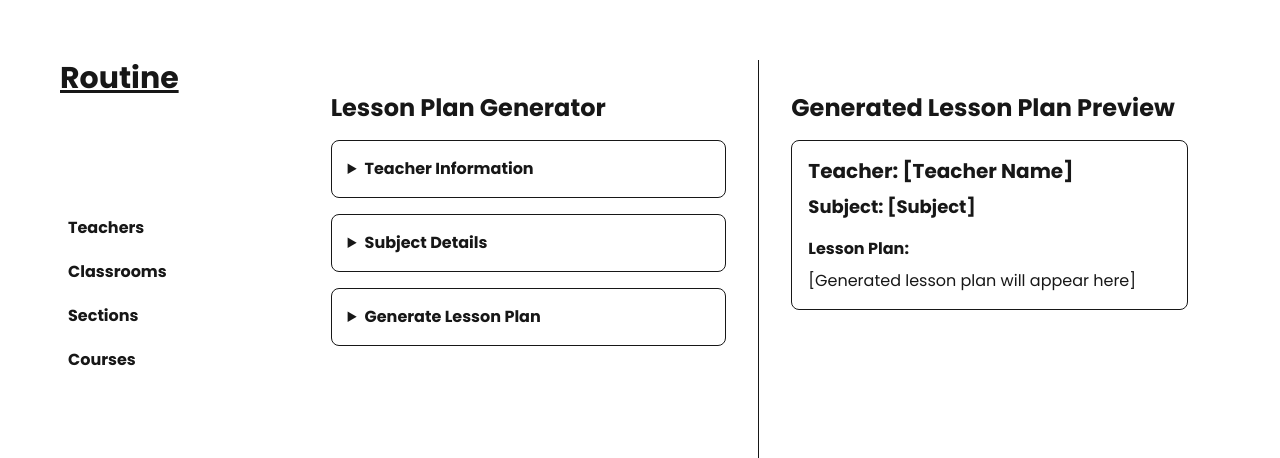
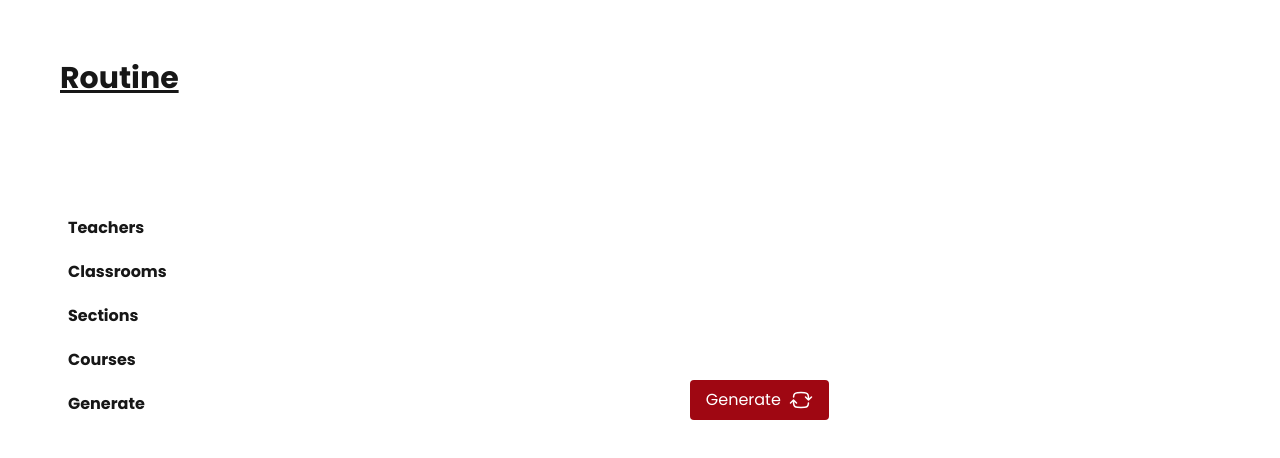
Before and after one commit to sowad1035/me-172-routine, a Next.js app: page / in a window 1280 px wide. Shown: the top 458 px of the page. Built offline with nearby package versions, Linux system fonts and the light colour scheme.

Commit message:
update home page

```diff
--- a/app/globals.css
+++ b/app/globals.css
@@ -24,3 +24,7 @@ body {
   color: var(--foreground);
   font-family: "Poppins", Arial, Helvetica, sans-serif;
 }
+
+button:hover {
+  cursor: pointer;
+}
--- a/app/layout.tsx
+++ b/app/layout.tsx
@@ -45,6 +45,9 @@ export default function RootLayout({
                 <li>
                   <a className="hover:bg-gray-100 p-2 rounded" href="/courses">Courses</a>
                 </li>
+                <li>
+                  <a className="hover:bg-gray-100 p-2 rounded" href="/">Generate</a>
+                </li>
               </ul>
             </div>
           </div>
--- a/app/page.tsx
+++ b/app/page.tsx
@@ -2,45 +2,14 @@ import Image from "next/image";
 
 export default function Home() {
   return (
-    // two column layout with accordian on the left where we can input teacher name and subject and on the right side we preview the generated lesson plan
-    <div className="flex h-screen">
-      <div className="w-1/2 p-8 overflow-y-auto border-r">
-        <h1 className="text-2xl font-bold mb-4">Lesson Plan Generator</h1>
-        <div className="space-y-4">
-          <details className="border rounded-lg p-4">
-            <summary className="font-semibold cursor-pointer">Teacher Information</summary>
-            <div className="mt-2">
-              <label className="block mb-2">Teacher Name:</label>
-              <input type="text" className="w-full border rounded p-2" placeholder="Enter teacher name" />
-            </div>
-          </details>
-          <details className="border rounded-lg p-4">
-            <summary className="font-semibold cursor-pointer">Subject Details</summary>
-            <div className="mt-2">
-              <label className="block mb-2">Subject:</label>
-              <input type="text" className="w-full border rounded p-2" placeholder="Enter subject" />
-            </div>
-          </details>
-          <details className="border rounded-lg p-4">
-            <summary className="font-semibold cursor-pointer">Generate Lesson Plan</summary>
-            <div className="mt-2">
-              <button className="bg-blue-500 text-white px-4 py-2 rounded">Generate</button>
-            </div>
-          </details>
-        </div>
-      </div>
-      <div className="w-1/2 p-8 overflow-y-auto">
-        <h1 className="text-2xl font-bold mb-4">Generated Lesson Plan Preview</h1>
-        <div className="border rounded-lg p-4">
-          <h2 className="text-xl font-semibold mb-2">Teacher: [Teacher Name]</h2>
-          {/* table for teachers with all of their information */}
-
-          <h3 className="text-lg font-semibold mb-2">Subject: [Subject]</h3>
-          <div className="mt-4">
-            <h4 className="font-semibold mb-2">Lesson Plan:</h4>
-            <p>[Generated lesson plan will appear here]</p>
-          </div>
-        </div>
+    <div className="flex h-full items-center justify-center">
+      <div>
+        <button className="flex items-cetner bg-red-800 hover:bg-red-700 text-white px-4 py-2 rounded hover:cursor-pointer" type="submit">
+          <span className="mr-2">Generate</span>
+          <svg xmlns="http://www.w3.org/2000/svg" fill="none" viewBox="0 0 24 24" strokeWidth={1.5} stroke="currentColor" className="size-6">
+            <path strokeLinecap="round" strokeLinejoin="round" d="M19.5 12c0-1.232-.046-2.453-.138-3.662a4.006 4.006 0 0 0-3.7-3.7 48.678 48.678 0 0 0-7.324 0 4.006 4.006 0 0 0-3.7 3.7c-.017.22-.032.441-.046.662M19.5 12l3-3m-3 3-3-3m-12 3c0 1.232.046 2.453.138 3.662a4.006 4.006 0 0 0 3.7 3.7 48.656 48.656 0 0 0 7.324 0 4.006 4.006 0 0 0 3.7-3.7c.017-.22.032-.441.046-.662M4.5 12l3 3m-3-3-3 3" />
+          </svg>
+        </button>
       </div>
     </div>
   );
```
